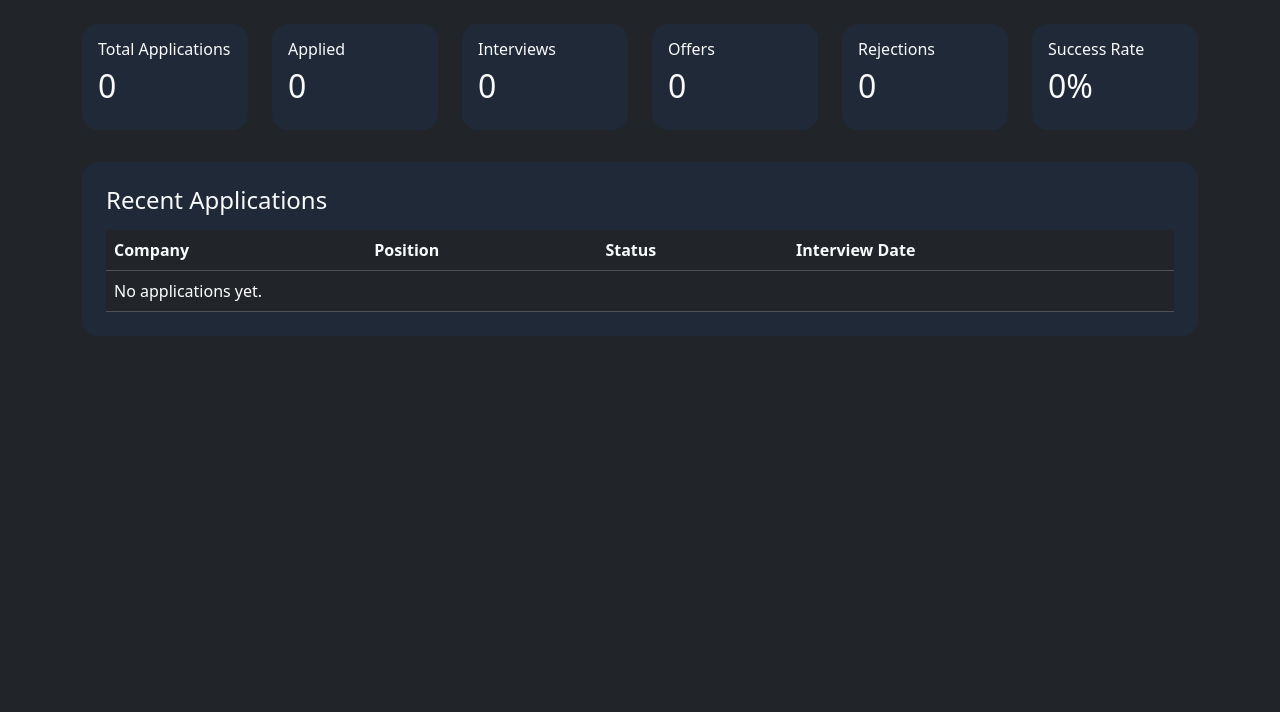
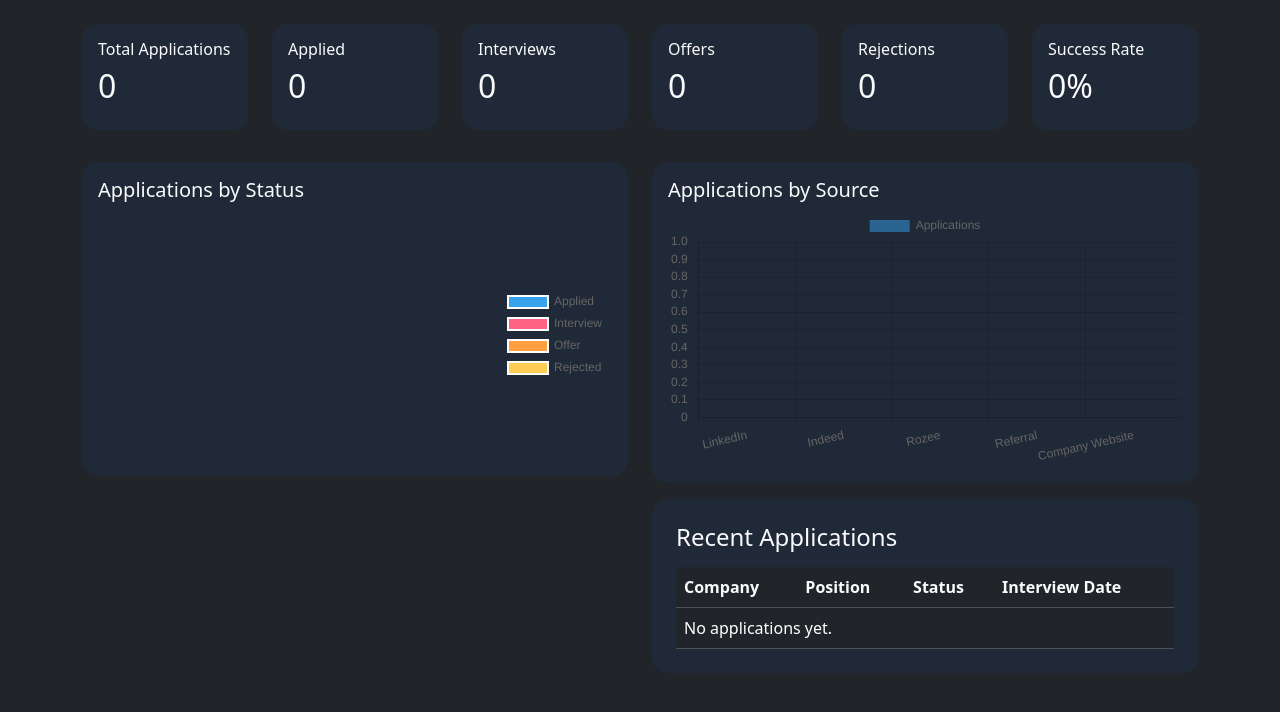
Before and after one commit to ubaidjavaid1002/careertracker-pro, a Django app: page / in a window 1280 px wide. Shown: the part 57-769 px from the top of the page. Run offline with Django 5.2, Linux system fonts and the light colour scheme; the visitor is signed in with stand-in values (Sample User, id 1); data that the repository does not hold is empty.

Commit message:
Added analytics dashboard charts

```diff
--- a/tracker/templates/tracker/base.html
+++ b/tracker/templates/tracker/base.html
@@ -110,6 +110,6 @@ option{
 {% endblock %}
 
 </div>
-
+<!-- <script src="https://cdn.jsdelivr.net/npm/chart.js"></script> -->
 </body>
 </html>
--- a/tracker/templates/tracker/dashboard.html
+++ b/tracker/templates/tracker/dashboard.html
@@ -52,6 +52,18 @@
         </div>
     </div>
 
+</div>
+
+<div class="row mt-4">
+
+    <div class="col-md-6">
+
+        <div class="card p-3 mb-4">
+
+            <h5>Applications by Status</h5>
+            <div style="height:250px;">
+                <canvas id="statusChart"></canvas>
+            </div>
         </div>
 
         {% if upcoming_interviews %}
@@ -129,6 +141,18 @@
 
         {% endif %}
 
+    </div>
+
+    <div class="col-lg-6">
+
+        <div class="card p-3 mb-3">
+
+            <h5>Applications by Source</h5>
+            <div>
+                <canvas id="sourceChart"></canvas>
+            </div>
+        </div>
+        <!-- Recent Applications Card -->
         <div class="card p-4">
 
             <h4 class="mb-3">
@@ -199,5 +223,67 @@
             </table>
 
         </div>
+    </div>
 
+</div>
+
+
+
+
+<script src="https://cdn.jsdelivr.net/npm/chart.js"></script>
+
+<script>
+const statusLabels = JSON.parse(
+    '{{ status_labels|escapejs }}'
+);
+
+const statusData = JSON.parse(
+    '{{ status_data|escapejs }}'
+);
+
+const sourceLabels = JSON.parse(
+    '{{ source_labels|escapejs }}'
+);
+
+const sourceData = JSON.parse(
+    '{{ source_data|escapejs }}'
+);
+
+const statusChart = new Chart(
+    document.getElementById('statusChart'),
+    {
+        type: 'pie',
+        data: {
+            labels:  statusLabels,
+            datasets: [{
+                data: statusData,
+            }]
+        },
+        options: {
+            responsive: true,
+            maintainAspectRatio: false,
+            plugins: {
+                legend: {
+                    position: 'right'
+                }
+            }
+        }
+    }
+);
+
+const sourceChart = new Chart(
+    document.getElementById('sourceChart'),
+    {
+        type: 'bar',
+        data: {
+            labels: sourceLabels,
+            datasets: [{
+                label: 'Applications',
+                data: sourceData
+            }]
+        }
+    }
+);
+
+</script>
 {% endblock %}
--- a/tracker/views.py
+++ b/tracker/views.py
@@ -10,6 +10,8 @@ from django.shortcuts import redirect
 from django.contrib.auth.decorators import login_required
 from django.contrib.auth import login
 from datetime import date
+from django.db.models import Count
+import json
 
 def register(request):
 
@@ -64,6 +66,36 @@ def dashboard(request):
             1
         )
 
+    status_labels = [
+        "Applied",
+        "Interview",
+        "Offer",
+        "Rejected"
+    ]
+
+    status_data = [
+        applications.filter(status="Applied").count(),
+        applications.filter(status="Interview").count(),
+        applications.filter(status="Offer").count(),
+        applications.filter(status="Rejected").count(),
+    ]
+
+    source_labels = [
+        "LinkedIn",
+        "Indeed",
+        "Rozee",
+        "Referral",
+        "Company Website"
+    ]
+
+    source_data = [
+        applications.filter(source="LinkedIn").count(),
+        applications.filter(source="Indeed").count(),
+        applications.filter(source="Rozee").count(),
+        applications.filter(source="Referral").count(),
+        applications.filter(source="Company Website").count(),
+    ]
+
     context = {
 
         "total_applications":total_applications,
@@ -88,6 +120,11 @@ def dashboard(request):
         "recent_applications": recent_applications,
         "success_rate": success_rate,
         "upcoming_interviews": upcoming_interviews,
+
+        "status_labels": json.dumps(status_labels),
+        "status_data": json.dumps(status_data),
+        "source_labels": json.dumps(source_labels),
+        "source_data": json.dumps(source_data),
     }
 
     return render(
```
Lines whose indentation alone changed are shown as unchanged.
